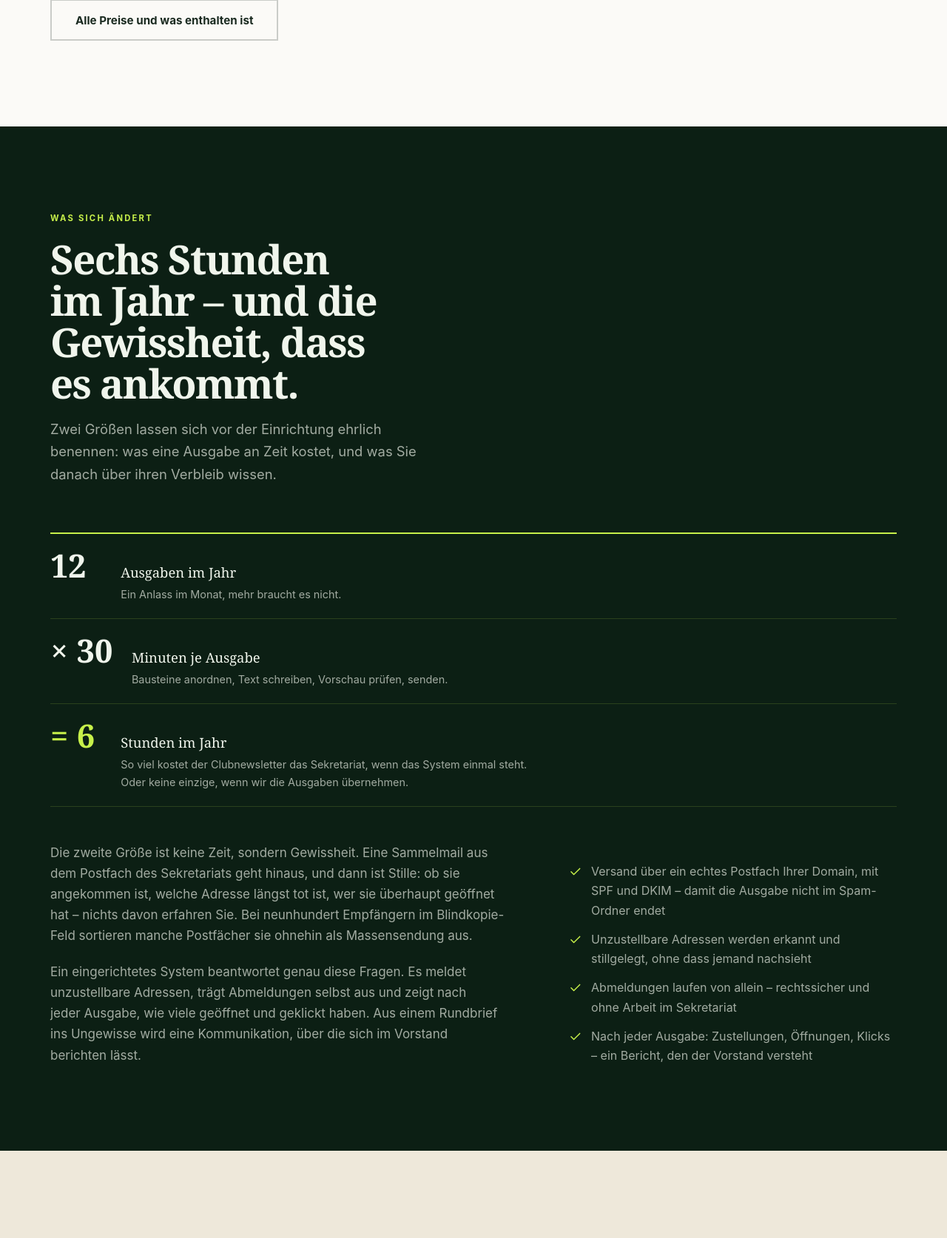
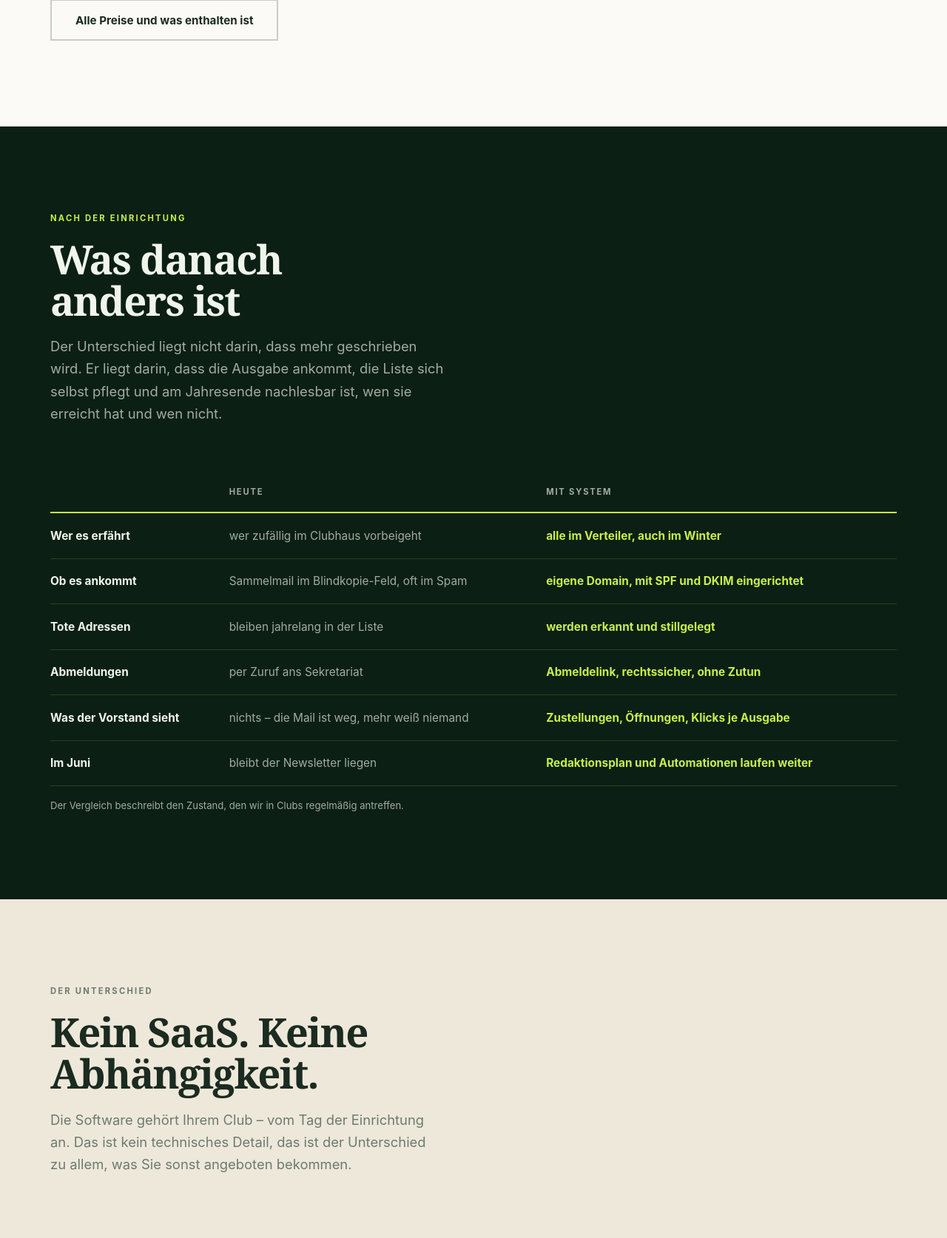
Before and after one commit to christophschnurrenberger-sketch/Newsletter-Consulting, a PHP site: page /golf-acumenmail/index.html in a window 1280 px wide. Shown: the part 2458-4132 px from the top of the page at 74% size. Run offline with PHP 8.4, Linux system fonts and the light colour scheme.

Commit message:
golf-acumenmail: Stundenrechnung raus, Gegenueberstellung rein
Spiegelung des Standes aus dem eigenstaendigen Repository Golf-Acumenmail.

"Zwoelf Ausgaben mal dreissig Minuten gleich sechs Stunden im Jahr"
stimmte zwar, arbeitete aber gegen das eigene Angebot: Sechs Stunden im
Jahr sind nichts, und wer das liest, fragt sich zu Recht, wofuer er
dafuer jemanden bezahlen soll. Damit erledigt das Argument die
Clubbetreuung gleich mit.

An der Stelle steht jetzt kein Zahlenblock, sondern eine
Gegenueberstellung: links, was heute passiert, rechts, was nach der
Einrichtung passiert – Reichweite, Zustellung, tote Adressen,
Abmeldungen, Nachweis fuer den Vorstand, und was im Juni geschieht.

Co-Authored-By: Claude Opus 5 <noreply@anthropic.com>
Claude-Session: https://claude.ai/code/session_012Yd2K83DfMnthX54eEuvez

```diff
--- a/golf-acumenmail/assets/site.css
+++ b/golf-acumenmail/assets/site.css
@@ -650,6 +650,21 @@ a.link-card:hover .link-card-more::before { width: 100%; }
 .data-table .yes { color: var(--green); font-weight: 700; }
 .data-table .no { color: var(--muted); }
 
+/* Dieselbe Tabelle auf dunklem Grund: Linien und Farben umgestellt, sonst
+   verschwänden die Trennlinien und das Grün wäre nicht mehr zu lesen. */
+.section-dark .data-table th,
+.section-dark .data-table td { border-bottom-color: var(--ink-line); }
+.section-dark .data-table thead th { color: var(--muted-dark); border-bottom-color: var(--signal); }
+.section-dark .data-table tbody th { color: var(--on-ink); }
+.section-dark .data-table caption { color: var(--muted-dark); }
+.section-dark .data-table .yes { color: var(--signal); }
+.section-dark .data-table .no { color: var(--muted-dark); }
+@container (max-width: 35rem) {
+    .section-dark .data-table tr { border-bottom-color: var(--ink-line); }
+    .section-dark .data-table tbody th { color: var(--on-ink); }
+    .section-dark .data-table td[data-label]::before { color: var(--muted-dark); }
+}
+
 .callout { display: flex; gap: 1.2rem; border-left: 4px solid var(--signal); padding: 0.4rem 0 0.4rem 1.6rem; margin: 2.6rem 0; }
 .callout .lucide { display: none; }
 .callout p { font-size: 1rem; }
@@ -659,56 +674,6 @@ a.link-card:hover .link-card-more::before { width: 100%; }
 .quote-card { border-left: 4px solid var(--signal); padding-left: 1.8rem; }
 .quote-card blockquote { font-family: var(--display); font-size: 1.5rem; line-height: 1.3; letter-spacing: -0.02em; color: var(--text); margin-bottom: 1rem; }
 .quote-card figcaption { font-size: 0.88rem; color: var(--muted); }
-
-/* Ein Rechenweg, der wie einer aussieht
-   ------------------------------------------------------------------------
-   Drei Zeilen, die sich addieren – Zahl links, Bezeichnung daneben, die
-   Begründung darunter. Absichtlich keine Kästen: Es soll wie eine Notiz
-   auf einem Block wirken, nicht wie eine Infografik. */
-.rechenweg {
-    list-style: none;
-    display: grid;
-    gap: 0;
-    margin-top: clamp(2rem, 4vw, 3rem);
-    border-top: 2px solid var(--ink);
-}
-.section-dark .rechenweg { border-top-color: var(--signal); }
-.rechenweg li {
-    display: grid;
-    grid-template-columns: 1fr;
-    gap: 0.15rem 1.6rem;
-    padding: 1.3rem 0;
-    border-bottom: 1px solid rgba(27, 43, 33, 0.14);
-}
-.section-dark .rechenweg li { border-bottom-color: var(--ink-line); }
-@media (min-width: 760px) {
-    .rechenweg li {
-        grid-template-columns: minmax(6.5ch, auto) minmax(0, 1fr);
-        align-items: baseline;
-    }
-    .rechenweg .warum { grid-column: 2; }
-}
-.rechenweg b {
-    font-family: var(--display);
-    font-size: clamp(1.9rem, 3.4vw, 2.8rem);
-    line-height: 1;
-    color: var(--ink);
-}
-.section-dark .rechenweg b { color: var(--on-ink); }
-.rechenweg li:last-child b { color: var(--green); }
-.section-dark .rechenweg li:last-child b { color: var(--signal); }
-.rechenweg .was {
-    font-family: var(--display);
-    font-size: 1.15rem;
-    color: var(--text);
-}
-.section-dark .rechenweg .was { color: var(--on-ink); }
-.rechenweg .warum {
-    font-size: 0.9rem;
-    color: var(--muted);
-    max-width: 62ch;
-}
-.section-dark .rechenweg .warum { color: var(--muted-dark); }
 
 /* Fettung innerhalb der Häkchenliste – der Vorteil zuerst, die Begründung
    dahinter im selben Absatz. */
--- a/golf-acumenmail/index.html
+++ b/golf-acumenmail/index.html
@@ -483,67 +483,67 @@
     </div>
 </section>
 
-<!-- Was sich ändert: Zeit und Gewissheit --------------------------------- -->
+<!-- Was danach anders ist --------------------------------------------------
+     Hier stand einmal eine Rechnung: zwoelf Ausgaben mal dreissig Minuten
+     gleich sechs Stunden im Jahr. Sie stimmte – und arbeitete gegen das
+     eigene Angebot. Sechs Stunden sind nichts; wer das liest, fragt sich
+     zu Recht, wofuer er dann jemanden bezahlen soll. Der Unterschied liegt
+     nicht im Aufwand, sondern darin, was danach passiert. -->
 <section class="section section-dark">
     <div class="container">
         <div class="section-head animate-on-scroll">
-            <p class="section-kicker on-dark">Was sich ändert</p>
-            <h2 class="section-title">Sechs Stunden im Jahr – und die Gewissheit, dass es ankommt.</h2>
+            <p class="section-kicker on-dark">Nach der Einrichtung</p>
+            <h2 class="section-title">Was danach anders ist</h2>
             <p class="section-lead">
-                Zwei Größen lassen sich vor der Einrichtung ehrlich benennen: was eine Ausgabe
-                an Zeit kostet, und was Sie danach über ihren Verbleib wissen.
+                Der Unterschied liegt nicht darin, dass mehr geschrieben wird. Er liegt darin,
+                dass die Ausgabe ankommt, die Liste sich selbst pflegt und am Jahresende
+                nachlesbar ist, wen sie erreicht hat und wen nicht.
             </p>
         </div>
 
-        <ol class="rechenweg animate-on-scroll">
-            <li>
-                <b>12</b>
-                <span class="was">Ausgaben im Jahr</span>
-                <span class="warum">Ein Anlass im Monat, mehr braucht es nicht.</span>
-            </li>
-            <li>
-                <b>× 30</b>
-                <span class="was">Minuten je Ausgabe</span>
-                <span class="warum">Bausteine anordnen, Text schreiben, Vorschau prüfen, senden.</span>
-            </li>
-            <li>
-                <b>= 6</b>
-                <span class="was">Stunden im Jahr</span>
-                <span class="warum">So viel kostet der Clubnewsletter das Sekretariat, wenn das
-                System einmal steht. Oder keine einzige, wenn wir die Ausgaben übernehmen.</span>
-            </li>
-        </ol>
-
-        <div class="split-grid is-wide-left is-top" style="margin-top:3rem;">
-            <div class="prose animate-on-scroll">
-                <p>
-                    Die zweite Größe ist keine Zeit, sondern Gewissheit. Eine Sammelmail aus dem
-                    Postfach des Sekretariats geht hinaus, und dann ist Stille: ob sie angekommen
-                    ist, welche Adresse längst tot ist, wer sie überhaupt geöffnet hat – nichts
-                    davon erfahren Sie. Bei neunhundert Empfängern im Blindkopie-Feld sortieren
-                    manche Postfächer sie ohnehin als Massensendung aus.
-                </p>
-                <p>
-                    Ein eingerichtetes System beantwortet genau diese Fragen. Es meldet
-                    unzustellbare Adressen, trägt Abmeldungen selbst aus und zeigt nach jeder
-                    Ausgabe, wie viele geöffnet und geklickt haben. Aus einem Rundbrief ins
-                    Ungewisse wird eine Kommunikation, über die sich im Vorstand berichten lässt.
-                </p>
-            </div>
-
-            <div class="animate-on-scroll">
-                <ul class="checklist">
-                    <li><i data-icon="check" class="lucide"></i><span>Versand über ein echtes
-                        Postfach Ihrer Domain, mit SPF und DKIM – damit die Ausgabe nicht im
-                        Spam-Ordner endet</span></li>
-                    <li><i data-icon="check" class="lucide"></i><span>Unzustellbare Adressen
-                        werden erkannt und stillgelegt, ohne dass jemand nachsieht</span></li>
-                    <li><i data-icon="check" class="lucide"></i><span>Abmeldungen laufen von
-                        allein – rechtssicher und ohne Arbeit im Sekretariat</span></li>
-                    <li><i data-icon="check" class="lucide"></i><span>Nach jeder Ausgabe:
-                        Zustellungen, Öffnungen, Klicks – ein Bericht, den der Vorstand versteht</span></li>
-                </ul>
-            </div>
+        <div class="table-scroll animate-on-scroll">
+            <table class="data-table">
+                <caption>Der Vergleich beschreibt den Zustand, den wir in Clubs regelmäßig antreffen.</caption>
+                <thead>
+                    <tr>
+                        <th scope="col">&nbsp;</th>
+                        <th scope="col">Heute</th>
+                        <th scope="col">Mit System</th>
+                    </tr>
+                </thead>
+                <tbody>
+                    <tr>
+                        <th scope="row">Wer es erfährt</th>
+                        <td class="no" data-label="Heute">wer zufällig im Clubhaus vorbeigeht</td>
+                        <td class="yes" data-label="Mit System">alle im Verteiler, auch im Winter</td>
+                    </tr>
+                    <tr>
+                        <th scope="row">Ob es ankommt</th>
+                        <td class="no" data-label="Heute">Sammelmail im Blindkopie-Feld, oft im Spam</td>
+                        <td class="yes" data-label="Mit System">eigene Domain, mit SPF und DKIM eingerichtet</td>
+                    </tr>
+                    <tr>
+                        <th scope="row">Tote Adressen</th>
+                        <td class="no" data-label="Heute">bleiben jahrelang in der Liste</td>
+                        <td class="yes" data-label="Mit System">werden erkannt und stillgelegt</td>
+                    </tr>
+                    <tr>
+                        <th scope="row">Abmeldungen</th>
+                        <td class="no" data-label="Heute">per Zuruf ans Sekretariat</td>
+                        <td class="yes" data-label="Mit System">Abmeldelink, rechtssicher, ohne Zutun</td>
+                    </tr>
+                    <tr>
+                        <th scope="row">Was der Vorstand sieht</th>
+                        <td class="no" data-label="Heute">nichts – die Mail ist weg, mehr weiß niemand</td>
+                        <td class="yes" data-label="Mit System">Zustellungen, Öffnungen, Klicks je Ausgabe</td>
+                    </tr>
+                    <tr>
+                        <th scope="row">Im Juni</th>
+                        <td class="no" data-label="Heute">bleibt der Newsletter liegen</td>
+                        <td class="yes" data-label="Mit System">Redaktionsplan und Auto­mationen laufen weiter</td>
+                    </tr>
+                </tbody>
+            </table>
         </div>
     </div>
 </section>
```
Also changed, not shown: golf-acumenmail/src/index.php (+54 -54 lines), golf-acumenmail/README.md.
